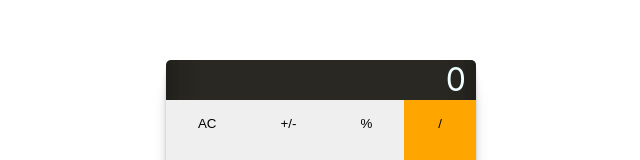
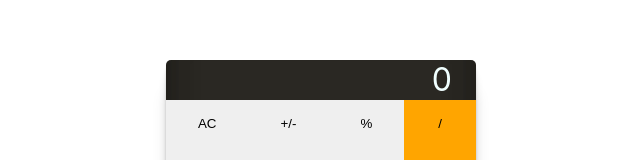
Before and after one commit to Chaseknis/math_magician_react, a React (Create React App) app: page / in a window 1280 px wide. Shown: the part 203-363 px from the top of the page, without its empty margins (319-959 px from the left). Built offline with nearby package versions, Linux system fonts and the light colour scheme.

Commit message:
make changes

```diff
--- a/src/index.css
+++ b/src/index.css
@@ -48,7 +48,7 @@ p {
   color: azure;
   font-size: 32px;
   margin: 0.5px 0;
-  padding-right: 10px;
+  padding-right: 24px;
 }
 
 .number_wrapper {
```
